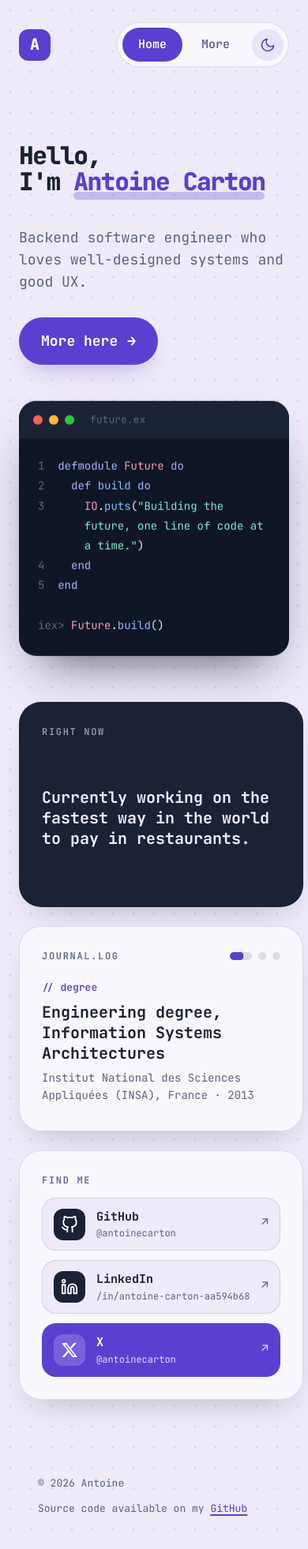
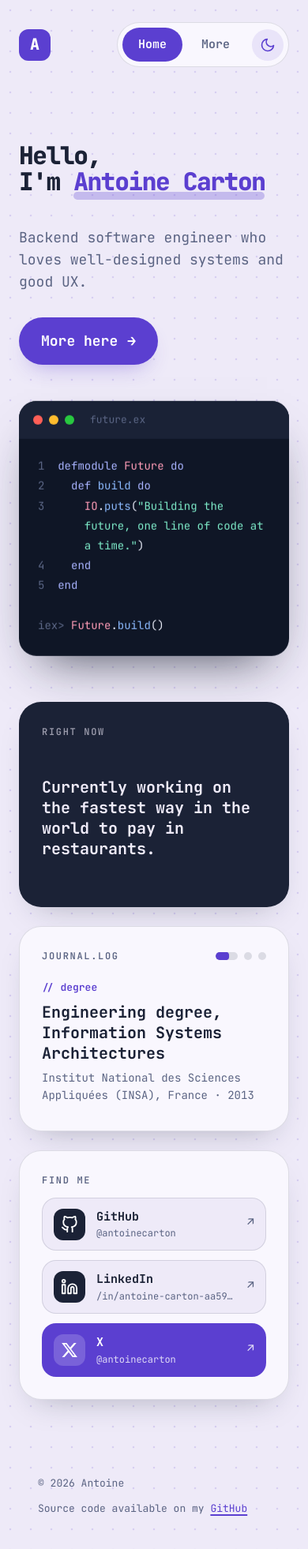
Before and after one commit to antoinecarton/antoinecarton.github.io, a Jekyll site: the page built from index.html, in a window 390 px wide. Shown: the whole page at 79% size. Built offline with Jekyll 4.4.1, drawn with Linux system fonts in a browser that asks for light colours.

```diff
--- a/_sass/_home.scss
+++ b/_sass/_home.scss
@@ -67,12 +67,11 @@
   animation: blink 1s steps(1) infinite;
 }
 
-// Bento
 .bento {
-  display: grid; grid-template-columns: repeat(3, 1fr); gap: $gutter;
-  > .card { min-height: 260px; }
+  display: grid; grid-template-columns: repeat(3, minmax(0, 1fr)); gap: $gutter;
+  > .card { min-height: 260px; min-width: 0; }   // lets cards shrink below their content width
 }
-@media (max-width: $bp-md) { .bento { grid-template-columns: 1fr; } }
+@media (max-width: $bp-md) { .bento { grid-template-columns: minmax(0, 1fr); } }
 
 .card__headline { font-size: #{"clamp(20px, 2.2vw, 28px)"}; font-weight: 700; line-height: 1.3; margin: auto 0; }
 
```
